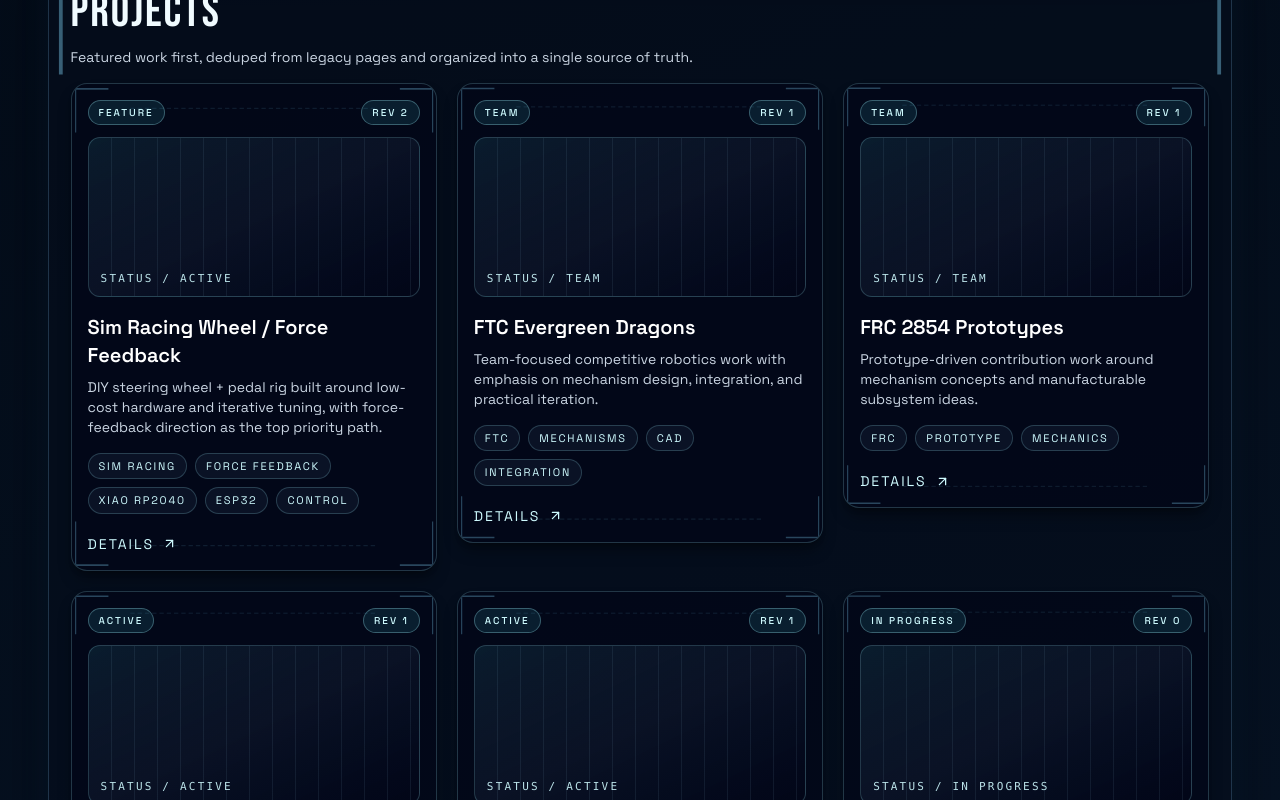
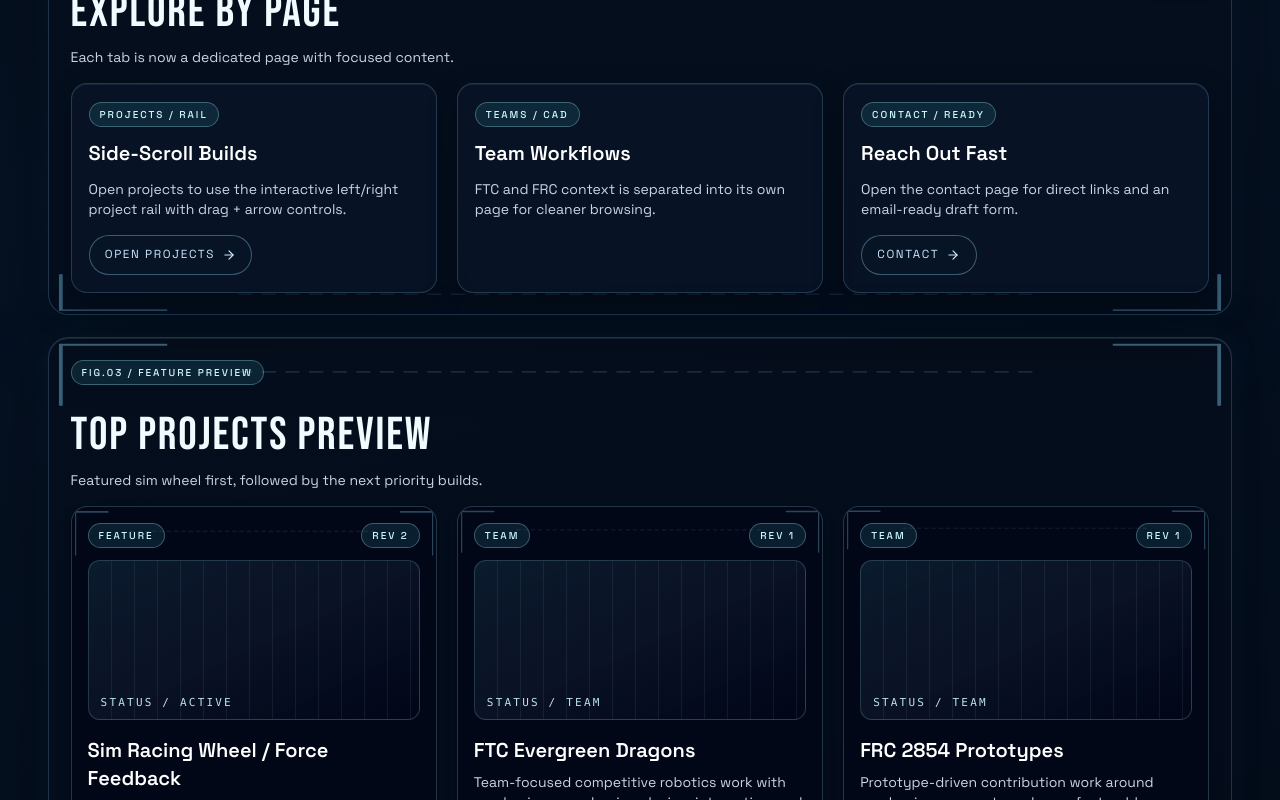
Before and after one commit to CyberBrainiac1/PranavWeb, a React (Vite) app: page /#/ in a window 1280 px wide. Shown: the part 720-1520 px from the top of the page. Built offline with nearby package versions, Linux system fonts and the light colour scheme.

Commit message:
Convert tabs to route pages and add horizontal project rail

```diff
--- a/src/App.tsx
+++ b/src/App.tsx
@@ -1,25 +1,26 @@
-import { useMemo, useState, type FormEvent } from 'react'
-import { motion } from 'framer-motion'
-import { Copy, Github, Linkedin, Mail } from 'lucide-react'
+import { useEffect, useMemo, useState, type FormEvent } from 'react'
+import { AnimatePresence, motion } from 'framer-motion'
+import { ArrowRight, Copy, Github, Linkedin, Mail } from 'lucide-react'
+import { Navigate, Route, Routes, useLocation, useNavigate } from 'react-router-dom'
 import { BlueprintBackground } from './components/BlueprintBackground'
 import { Hero } from './components/Hero'
+import { LabelTag } from './components/LabelTag'
 import { Navbar } from './components/Navbar'
 import { ProjectCard } from './components/ProjectCard'
 import { ProjectDetailsDialog } from './components/ProjectDetailsDialog'
+import { ProjectRail } from './components/ProjectRail'
 import { Section } from './components/Section'
-import { LabelTag } from './components/LabelTag'
+import { experiments } from './data/experiments'
 import { projects, type Project } from './data/projects'
 import { skillModules } from './data/skills'
-import { experiments } from './data/experiments'
-import { useActiveSection } from './hooks/useActiveSection'
 
 const navItems = [
-  { id: 'home', label: 'Home' },
-  { id: 'projects', label: 'Projects' },
-  { id: 'teams', label: 'Teams' },
-  { id: 'skills', label: 'Skills' },
-  { id: 'experiments', label: 'Experiments' },
-  { id: 'contact', label: 'Contact' },
+  { path: '/', label: 'Home' },
+  { path: '/projects', label: 'Projects' },
+  { path: '/teams', label: 'Teams' },
+  { path: '/skills', label: 'Skills' },
+  { path: '/experiments', label: 'Experiments' },
+  { path: '/contact', label: 'Contact' },
 ]
 
 const teams = [
@@ -48,88 +49,145 @@
   body: string
 }
 
-function App() {
-  const [selectedProject, setSelectedProject] = useState<Project | null>(null)
-  const [contactDraft, setContactDraft] = useState<ContactDraft | null>(null)
-  const sectionIds = useMemo(() => navItems.map((item) => item.id), [])
-  const activeSection = useActiveSection(sectionIds)
-  const featuredProject = projects.find((project) => project.featured) ?? projects[0]
-
-  const scrollToSection = (id: string) => {
-    const element = document.getElementById(id)
-    if (!element) return
-    element.scrollIntoView({ behavior: 'smooth', block: 'start' })
+type ContactPageProps = {
+  contactDraft: ContactDraft | null
+  onSubmit: (event: FormEvent<HTMLFormElement>) => void
+  onCopyDraft: () => void
 }
 
-  const handleSeeBuild = () => {
-    scrollToSection('projects')
-    setTimeout(() => {
-      setSelectedProject(featuredProject)
-    }, 260)
+function HomePage({
+  onViewProjects,
+  onContact,
+  onSeeBuild,
+  onOpenProject,
+}: {
+  onViewProjects: () => void
+  onContact: () => void
+  onSeeBuild: () => void
+  onOpenProject: (project: Project) => void
+}) {
+  const quickProjects = projects.slice(0, 3)
+
+  return (
+    <>
+      <Hero onViewProjects={onViewProjects} onContact={onContact} onSeeBuild={onSeeBuild} />
+
+      <Section
+        id="home-overview"
+        label="FIG.02 / QUICK ROUTES"
+        title="Explore By Page"
+        subtitle="Each tab is now a dedicated page with focused content."
+      >
+        <div className="grid gap-4 sm:gap-5 [grid-template-columns:repeat(auto-fit,minmax(min(100%,18rem),1fr))]">
+          <article className="blueprint-panel space-y-3">
+            <LabelTag text="PROJECTS / RAIL" />
+            <h3 className="text-xl font-semibold text-white">Side-Scroll Builds</h3>
+            <p className="text-sm text-slate-300">
+              Open projects to use the interactive left/right project rail with drag + arrow
+              controls.
+            </p>
+            <button
+              type="button"
+              onClick={onViewProjects}
+              className="btn-outline-mag mt-1 w-full justify-center sm:w-auto"
+            >
+              Open Projects <ArrowRight size={14} />
+            </button>
+          </article>
+
+          <article className="blueprint-panel space-y-3">
+            <LabelTag text="TEAMS / CAD" />
+            <h3 className="text-xl font-semibold text-white">Team Workflows</h3>
+            <p className="text-sm text-slate-300">
+              FTC and FRC context is separated into its own page for cleaner browsing.
+            </p>
+          </article>
+
+          <article className="blueprint-panel space-y-3">
+            <LabelTag text="CONTACT / READY" />
+            <h3 className="text-xl font-semibold text-white">Reach Out Fast</h3>
+            <p className="text-sm text-slate-300">
+              Open the contact page for direct links and an email-ready draft form.
+            </p>
+            <button
+              type="button"
+              onClick={onContact}
+              className="btn-outline-mag mt-1 w-full justify-center sm:w-auto"
+            >
+              Contact <ArrowRight size={14} />
+            </button>
+          </article>
+        </div>
+      </Section>
+
+      <Section
+        id="home-featured"
+        label="FIG.03 / FEATURE PREVIEW"
+        title="Top Projects Preview"
+        subtitle="Featured sim wheel first, followed by the next priority builds."
+      >
+        <div className="grid gap-4 sm:gap-5 [grid-template-columns:repeat(auto-fit,minmax(min(100%,19rem),1fr))]">
+          {quickProjects.map((project) => (
+            <motion.div key={project.id} whileHover={{ y: -3 }} transition={{ duration: 0.2 }}>
+              <ProjectCard project={project} onOpen={onOpenProject} />
+            </motion.div>
+          ))}
+        </div>
+      </Section>
+    </>
+  )
 }
 
-  const handleContactSubmit = (event: FormEvent<HTMLFormElement>) => {
-    event.preventDefault()
-    const data = new FormData(event.currentTarget)
-    const name = String(data.get('name') ?? '')
-    const email = String(data.get('email') ?? '')
-    const message = String(data.get('message') ?? '')
-    const subject = `Portfolio message from ${name || '[ADD NAME]'}`
-    const body = `${message}\n\nName: ${name}\nEmail: ${email}`
-
-    setContactDraft({ subject, body })
-  }
-
-  const copyDraft = async () => {
-    if (!contactDraft) return
-    try {
-      await navigator.clipboard.writeText(
-        `Subject: ${contactDraft.subject}\n\n${contactDraft.body}`,
-      )
-    } catch {
-      // Keep UI functional if clipboard permissions are blocked.
-    }
-  }
+function ProjectsPage({ onOpenProject }: { onOpenProject: (project: Project) => void }) {
+  const featuredProject = projects.find((project) => project.featured) ?? projects[0]
+  const railProjects = projects.filter((project) => project.id !== featuredProject.id)
 
   return (
-    <div className="relative min-h-screen text-slate-100">
-      <BlueprintBackground />
-
-      <main className="mx-auto w-full max-w-[92rem] px-3 pb-16 pt-4 sm:px-6 sm:pb-20 lg:px-10 xl:px-12">
-        <Navbar items={navItems} activeSection={activeSection} onNavigate={scrollToSection} />
-
-        <Hero
-          onViewProjects={() => scrollToSection('projects')}
-          onContact={() => scrollToSection('contact')}
-          onSeeBuild={handleSeeBuild}
-        />
-
     <Section
       id="projects"
       label="FIG.02 / PROJECT INDEX"
       title="Projects"
-          subtitle="Featured work first, deduped from legacy pages and organized into a single source of truth."
+      subtitle="Dedicated projects page with a featured card and horizontal side-scroll rail."
     >
-          <div className="grid gap-4 sm:gap-5 [grid-template-columns:repeat(auto-fit,minmax(min(100%,19rem),1fr))]">
-            {projects.map((project) => (
-              <motion.div
-                key={project.id}
-                whileHover={{ y: -3 }}
-                transition={{ duration: 0.2 }}
+      <div className="grid gap-4 lg:grid-cols-[minmax(0,1.05fr)_minmax(0,0.95fr)]">
+        <ProjectCard project={featuredProject} onOpen={onOpenProject} />
+
+        <article className="blueprint-panel space-y-3">
+          <div className="flex flex-wrap items-center gap-2">
+            <LabelTag text="FEATURED" />
+            <LabelTag text="REV 2" />
+          </div>
+          <h3 className="text-2xl font-semibold text-white">Sim Racing Wheel + Force Feedback</h3>
+          <p className="text-sm leading-relaxed text-slate-300">
+            This is the top-priority build and has the most complete detail modal. Use the button
+            below to jump directly into the full spec sheet and narrative tabs.
+          </p>
+          <button
+            type="button"
+            onClick={() => onOpenProject(featuredProject)}
+            className="btn-primary-mag w-full justify-center sm:w-auto"
           >
-                <ProjectCard project={project} onOpen={setSelectedProject} />
-              </motion.div>
-            ))}
+            Open Featured Build
+          </button>
+        </article>
+      </div>
+
+      <div className="mt-5">
+        <ProjectRail projects={railProjects} onOpen={onOpenProject} />
       </div>
     </Section>
+  )
+}
 
+function TeamsPage() {
+  return (
     <Section
       id="teams"
       label="FIG.03 / TEAM PANELS"
       title="Teams"
       subtitle="Current team contexts and contribution scope."
     >
-          <div className="grid gap-4 sm:gap-5 [grid-template-columns:repeat(auto-fit,minmax(min(100%,18rem),1fr))]">
+      <div className="grid gap-4 sm:gap-5 [grid-template-columns:repeat(auto-fit,minmax(min(100%,20rem),1fr))]">
         {teams.map((team) => (
           <article key={team.name} className="blueprint-panel">
             <LabelTag text={team.label} />
@@ -146,7 +204,11 @@
         ))}
       </div>
     </Section>
+  )
+}
 
+function SkillsPage() {
+  return (
     <Section
       id="skills"
       label="FIG.04 / MODULE GRID"
@@ -170,7 +232,11 @@
         ))}
       </div>
     </Section>
+  )
+}
 
+function ExperimentsPage() {
+  return (
     <Section
       id="experiments"
       label="FIG.05 / LAB LOGS"
@@ -197,7 +263,11 @@
         ))}
       </div>
     </Section>
+  )
+}
 
+function ContactPage({ contactDraft, onSubmit, onCopyDraft }: ContactPageProps) {
+  return (
     <Section
       id="contact"
       label="FIG.06 / CONTACT"
@@ -227,7 +297,7 @@
           </a>
         </div>
 
-            <form onSubmit={handleContactSubmit} className="blueprint-panel min-w-0 space-y-3 sm:space-y-4">
+        <form onSubmit={onSubmit} className="blueprint-panel min-w-0 space-y-3 sm:space-y-4">
           <label className="field-group">
             <span>NAME / ID</span>
             <input className="field" name="name" required placeholder="Name" />
@@ -261,7 +331,7 @@
                 <button
                   type="button"
                   className="btn-outline-mag w-full justify-center sm:w-auto"
-                      onClick={copyDraft}
+                  onClick={onCopyDraft}
                 >
                   <Copy size={14} /> Copy message to email
                 </button>
@@ -277,6 +347,100 @@
         </form>
       </div>
     </Section>
+  )
+}
+
+function App() {
+  const [selectedProject, setSelectedProject] = useState<Project | null>(null)
+  const [contactDraft, setContactDraft] = useState<ContactDraft | null>(null)
+  const location = useLocation()
+  const navigate = useNavigate()
+  const featuredProject = useMemo(
+    () => projects.find((project) => project.featured) ?? projects[0],
+    [],
+  )
+
+  useEffect(() => {
+    window.scrollTo({ top: 0, behavior: 'smooth' })
+  }, [location.pathname])
+
+  const handleContactSubmit = (event: FormEvent<HTMLFormElement>) => {
+    event.preventDefault()
+    const data = new FormData(event.currentTarget)
+    const name = String(data.get('name') ?? '')
+    const email = String(data.get('email') ?? '')
+    const message = String(data.get('message') ?? '')
+    const subject = `Portfolio message from ${name || '[ADD NAME]'}`
+    const body = `${message}\n\nName: ${name}\nEmail: ${email}`
+
+    setContactDraft({ subject, body })
+  }
+
+  const copyDraft = async () => {
+    if (!contactDraft) return
+    try {
+      await navigator.clipboard.writeText(
+        `Subject: ${contactDraft.subject}\n\n${contactDraft.body}`,
+      )
+    } catch {
+      // Keep UI functional if clipboard permissions are blocked.
+    }
+  }
+
+  const openFeaturedFromHero = () => {
+    navigate('/projects')
+    setTimeout(() => setSelectedProject(featuredProject), 260)
+  }
+
+  return (
+    <div className="relative min-h-screen text-slate-100">
+      <BlueprintBackground />
+
+      <main className="mx-auto w-full max-w-[92rem] px-3 pb-16 pt-4 sm:px-6 sm:pb-20 lg:px-10 xl:px-12">
+        <Navbar
+          items={navItems}
+          currentPath={location.pathname}
+          onNavigate={(path) => navigate(path)}
+        />
+
+        <AnimatePresence mode="wait">
+          <motion.div
+            key={location.pathname}
+            initial={{ opacity: 0, x: 34 }}
+            animate={{ opacity: 1, x: 0 }}
+            exit={{ opacity: 0, x: -34 }}
+            transition={{ duration: 0.32, ease: 'easeOut' }}
+          >
+            <Routes location={location}>
+              <Route
+                path="/"
+                element={
+                  <HomePage
+                    onViewProjects={() => navigate('/projects')}
+                    onContact={() => navigate('/contact')}
+                    onSeeBuild={openFeaturedFromHero}
+                    onOpenProject={setSelectedProject}
+                  />
+                }
+              />
+              <Route path="/projects" element={<ProjectsPage onOpenProject={setSelectedProject} />} />
+              <Route path="/teams" element={<TeamsPage />} />
+              <Route path="/skills" element={<SkillsPage />} />
+              <Route path="/experiments" element={<ExperimentsPage />} />
+              <Route
+                path="/contact"
+                element={
+                  <ContactPage
+                    contactDraft={contactDraft}
+                    onSubmit={handleContactSubmit}
+                    onCopyDraft={copyDraft}
+                  />
+                }
+              />
+              <Route path="*" element={<Navigate to="/" replace />} />
+            </Routes>
+          </motion.div>
+        </AnimatePresence>
 
         <footer className="mt-8 border-t border-cyan-200/20 pt-4">
           <div className="flex flex-wrap items-center justify-between gap-2 text-xs uppercase tracking-[0.16em] text-slate-400">
--- /dev/null
+++ b/src/components/ProjectRail.tsx
@@ -0,0 +1,81 @@
+import { useRef, type WheelEvent } from 'react'
+import { motion } from 'framer-motion'
+import { ChevronLeft, ChevronRight } from 'lucide-react'
+import { type Project } from '../data/projects'
+import { ProjectCard } from './ProjectCard'
+
+type ProjectRailProps = {
+  projects: Project[]
+  onOpen: (project: Project) => void
+}
+
+export function ProjectRail({ projects, onOpen }: ProjectRailProps) {
+  const railRef = useRef<HTMLDivElement>(null)
+
+  const scrollByAmount = (direction: -1 | 1) => {
+    const rail = railRef.current
+    if (!rail) return
+    const amount = Math.max(280, rail.clientWidth * 0.78)
+    rail.scrollBy({ left: amount * direction, behavior: 'smooth' })
+  }
+
+  const handleWheel = (event: WheelEvent<HTMLDivElement>) => {
+    const rail = railRef.current
+    if (!rail) return
+
+    if (Math.abs(event.deltaY) > Math.abs(event.deltaX)) {
+      event.preventDefault()
+      rail.scrollBy({ left: event.deltaY, behavior: 'auto' })
+    }
+  }
+
+  return (
+    <div className="space-y-3">
+      <div className="flex flex-wrap items-center justify-between gap-2">
+        <p className="font-mono text-[11px] uppercase tracking-[0.2em] text-cyan-100/90">
+          Drag or use arrows for side-scroll
+        </p>
+        <div className="flex items-center gap-2">
+          <button
+            type="button"
+            className="rail-arrow-button"
+            onClick={() => scrollByAmount(-1)}
+            aria-label="Scroll projects left"
+          >
+            <ChevronLeft size={16} />
+          </button>
+          <button
+            type="button"
+            className="rail-arrow-button"
+            onClick={() => scrollByAmount(1)}
+            aria-label="Scroll projects right"
+          >
+            <ChevronRight size={16} />
+          </button>
+        </div>
+      </div>
+
+      <motion.div
+        ref={railRef}
+        onWheel={handleWheel}
+        className="project-rail"
+        drag="x"
+        dragConstraints={{ left: -160, right: 160 }}
+        dragElastic={0.08}
+      >
+        {projects.map((project, index) => (
+          <motion.div
+            key={project.id}
+            className="project-rail-item"
+            initial={{ opacity: 0, y: 14 }}
+            whileInView={{ opacity: 1, y: 0 }}
+            viewport={{ once: true, amount: 0.2 }}
+            transition={{ duration: 0.3, delay: index * 0.04 }}
+          >
+            <ProjectCard project={project} onOpen={onOpen} />
+          </motion.div>
+        ))}
+      </motion.div>
+    </div>
+  )
+}
--- a/src/data/projects.ts
+++ b/src/data/projects.ts
@@ -37,8 +37,8 @@
     rev: 'REV 2',
     spec: 'STATUS / ACTIVE',
     links: [
-      { label: 'Blog Build Log', href: '#experiments' },
-      { label: 'Project Focus', href: '#projects' },
+      { label: 'Blog Build Log', href: '#/experiments' },
+      { label: 'Project Focus', href: '#/projects' },
     ],
     details: [
       {
```
Also changed, not shown: src/components/Navbar.tsx (+17 -10 lines), src/index.css (+71 -0 lines). Lines whose indentation alone changed are shown as unchanged.
